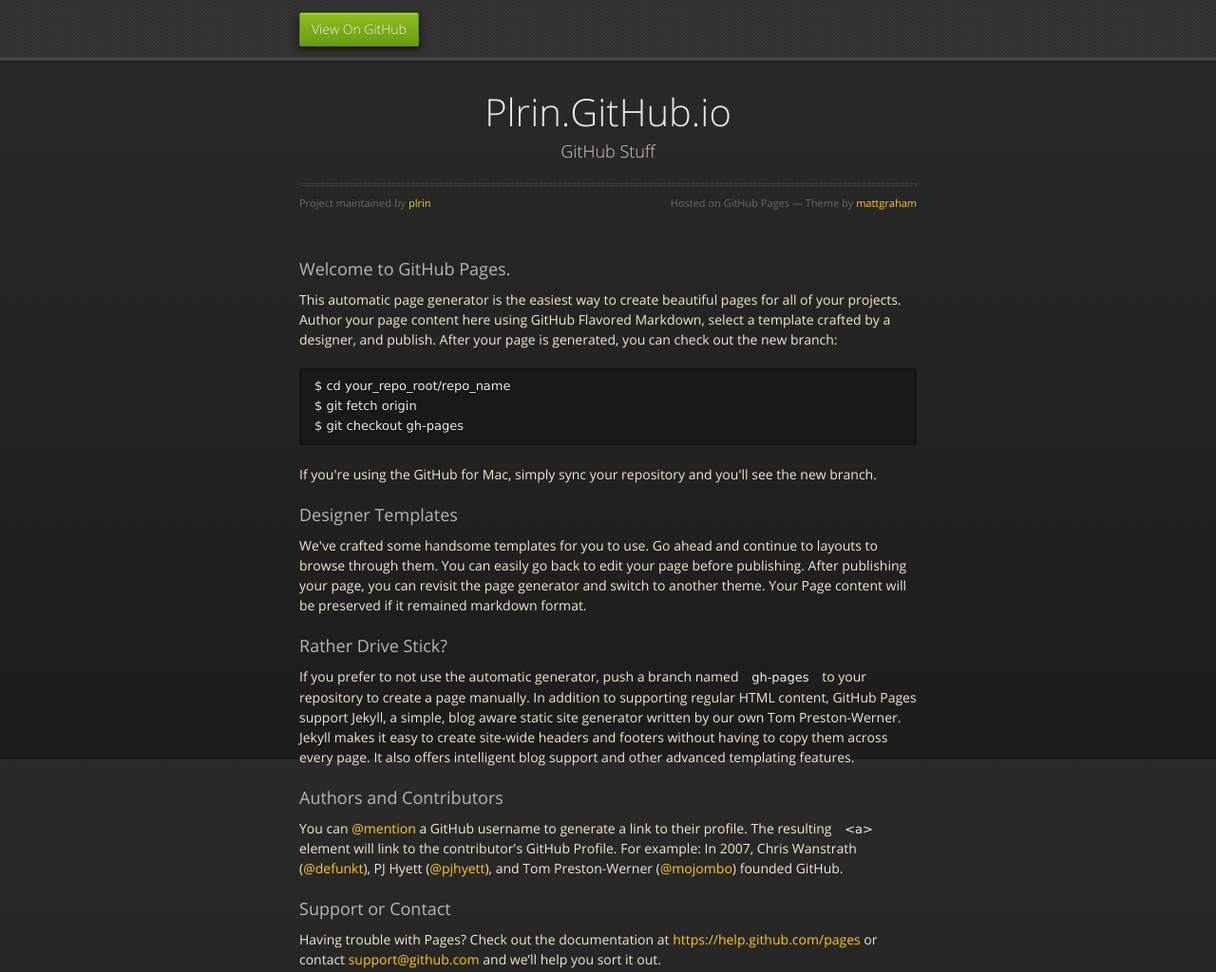
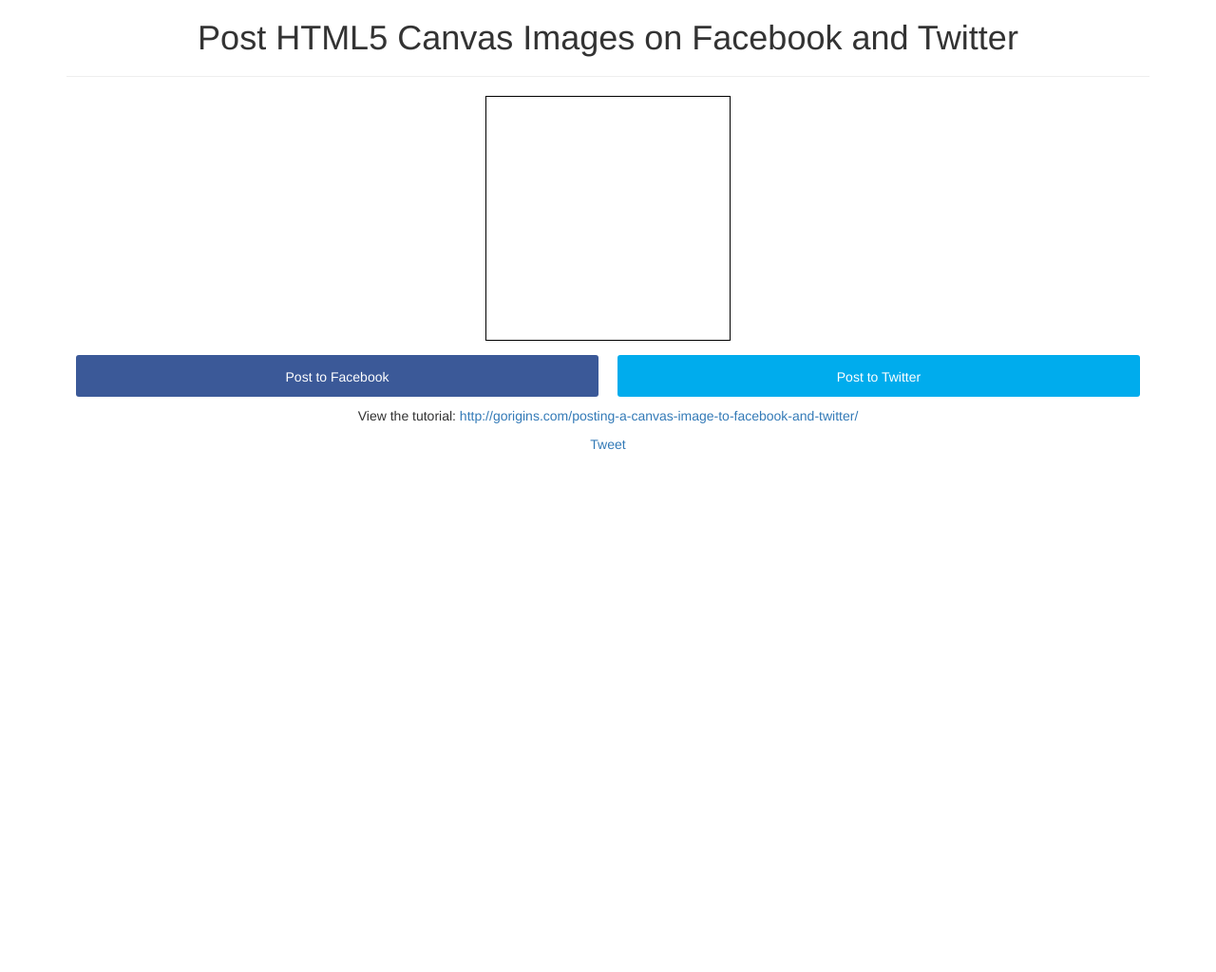
Before and after one commit to plrin/plrin.github.io, a plain HTML site: page index.html in a window 1280 px wide. Shown: the whole page at 95% size. After the commit the page ends 800 px from the top, so only its background shows below. Drawn offline with nearby package versions, Linux system fonts and the light colour scheme.

Commit message:
canvas2fb

```diff
--- a/index.html
+++ b/index.html
@@ -1,75 +1,192 @@
-<!doctype html>
-<html>
-  <head>
+<!DOCTYPE html>
+<html lang="en">
+<head>
     <meta charset="utf-8">
-    <meta http-equiv="X-UA-Compatible" content="chrome=1">
-    <title>Plrin.GitHub.io by plrin</title>
-    <link rel="stylesheet" href="stylesheets/styles.css">
-    <link rel="stylesheet" href="stylesheets/pygment_trac.css">
-    <script src="https://ajax.googleapis.com/ajax/libs/jquery/1.7.1/jquery.min.js"></script>
-    <script src="javascripts/respond.js"></script>
+    <meta http-equiv="X-UA-Compatible" content="IE=edge">
+    <meta name="viewport" content="width=device-width, initial-scale=1">
+
+    <meta property="fb:app_id" content="1667228050231771"/>
+    <meta property="fb:admins" content="jerezb"/>
+    <meta property="og:locale" content="en_US"/>
+    <meta property="og:site_name" content="Giovanni Origins"/>
+    <meta property="og:title" content="Posting a HTML5 Canvas Image to Facebook and Twitter"/>
+    <meta itemprop="name" content="Posting a HTML5 Canvas image to Facebook and Twitter"/>
+    <meta name="twitter:title" content="Posting a HTML5 Canvas image to Facebook and Twitter"/>
+    <meta property="og:url" content="http://gorigins.com/posting-a-canvas-image-to-facebook-and-twitter/"/>
+    <meta name="twitter:url" content="http://gorigins.com/posting-a-canvas-image-to-facebook-and-twitter/"/>
+    <meta property="og:type" content="article"/>
+    <meta property="article:published_time" content="2016-02-17T19:15:55+00:00"/>
+    <meta property="article:modified_time" content="2016-02-18T14:27:16+00:00" />
+    <meta property="og:updated_time" content="2016-02-18T14:27:16+00:00" />
+    <meta property="article:section" content="Coding"/>
+    <meta property="article:section" content="Tutorials"/>
+    <meta property="article:publisher" content="https://www.facebook.com/jerezb"/>
+    <link rel="publisher" href="https://plus.google.com/+JerezBain"/>
+    <meta name="twitter:site" content="@jerezb31"/>
+    <meta name="author" content="Jerez Bain"/>
+    <meta name="twitter:creator" content="@jerezb31"/>
+    <meta property="og:description" content="Part of a recent project was to take an HTML 5 Canvas Image and post it to Facebook and Twitter. Although this sounds pretty straightforward, the challenge was that there would be no image saved to the server. I couldn&#039;t just slap share buttons on the page, because share dialogs expect content"/>
+    <meta itemprop="description" content="Part of a recent project was to take an HTML 5 Canvas Image and post it to Facebook and Twitter. Although this sounds pretty straightforward, the challenge was that there would be no image saved to the server. I couldn&#039;t just slap share buttons on the page, because share dialogs expect content"/>
+    <meta property="og:image" content="http://gorigins.com/wp/wp-content/uploads/2016/02/Post-HTML5-Canvas-Image-on-Facebook-and-Twitter_panda.png"/>
+    <meta itemprop="image" content="http://gorigins.com/wp/wp-content/uploads/2016/02/Post-HTML5-Canvas-Image-on-Facebook-and-Twitter_panda.png"/>
+    <meta name="twitter:image:src" content="http://gorigins.com/wp/wp-content/uploads/2016/02/Post-HTML5-Canvas-Image-on-Facebook-and-Twitter_panda.png"/>
+    <meta name="twitter:card" content="summary_large_image"/>
+
+    <link rel="apple-touch-icon" sizes="57x57" href="../../wp/icons/apple-touch-icon-57x57.png">
+    <link rel="apple-touch-icon" sizes="60x60" href="../../wp/icons/apple-touch-icon-60x60.png">
+    <link rel="apple-touch-icon" sizes="72x72" href="../../wp/icons/apple-touch-icon-72x72.png">
+    <link rel="apple-touch-icon" sizes="76x76" href="../../wp/icons/apple-touch-icon-76x76.png">
+    <link rel="apple-touch-icon" sizes="114x114" href="../../wp/icons/apple-touch-icon-114x114.png">
+    <link rel="apple-touch-icon" sizes="120x120" href="../../wp/icons/apple-touch-icon-120x120.png">
+    <link rel="apple-touch-icon" sizes="144x144" href="../../wp/icons/apple-touch-icon-144x144.png">
+    <link rel="apple-touch-icon" sizes="152x152" href="../../wp/icons/apple-touch-icon-152x152.png">
+    <link rel="apple-touch-icon" sizes="180x180" href="../../wp/icons/apple-touch-icon-180x180.png">
+    <link rel="icon" type="image/png" href="../../wp/icons/favicon-32x32.png" sizes="32x32">
+    <link rel="icon" type="image/png" href="../../wp/icons/favicon-194x194.png" sizes="194x194">
+    <link rel="icon" type="image/png" href="../../wp/icons/favicon-96x96.png" sizes="96x96">
+    <link rel="icon" type="image/png" href="../../wp/icons/android-chrome-192x192.png" sizes="192x192">
+    <link rel="icon" type="image/png" href="../../wp/icons/favicon-16x16.png" sizes="16x16">
+    <link rel="manifest" href="../../wp/icons/manifest.json">
+    <link rel="mask-icon" href="../../wp/icons/safari-pinned-tab.svg" color="#990000">
+    <link rel="shortcut icon" href="../../wp/icons/favicon.ico">
+    <meta name="msapplication-TileColor" content="#b91d47">
+    <meta name="msapplication-TileImage" content="../../wp/icons/mstile-144x144.png">
+    <meta name="msapplication-config" content="../../wp/icons/browserconfig.xml">
+    <meta name="theme-color" content="#ffffff">
+
+    <title>Post HTML5 Canvas Image on Facebook and Twitter</title>
+
+    <!-- HTML5 shim and Respond.js for IE8 support of HTML5 elements and media queries -->
+    <!-- WARNING: Respond.js doesn't work if you view the page via file:// -->
     <!--[if lt IE 9]>
-      <script src="//html5shiv.googlecode.com/svn/trunk/html5.js"></script>
+    <script src="https://oss.maxcdn.com/html5shiv/3.7.2/html5shiv.min.js"></script>
+    <script src="https://oss.maxcdn.com/respond/1.4.2/respond.min.js"></script>
     <![endif]-->
-    <!--[if lt IE 8]>
-    <link rel="stylesheet" href="stylesheets/ie.css">
-    <![endif]-->
-    <meta name="viewport" content="width=device-width, initial-scale=1, user-scalable=no">
 
-  </head>
-  <body>
-      <div id="header">
-        <nav>
-          <li class="fork"><a href="https://github.com/plrin">View On GitHub</a></li>
-        </nav>
-      </div><!-- end header -->
+    <script src="https://cdnjs.cloudflare.com/ajax/libs/jquery/2.2.0/jquery.min.js"></script>
 
-    <div class="wrapper">
+    <!-- Latest compiled and minified CSS -->
+    <link rel="stylesheet" href="https://maxcdn.bootstrapcdn.com/bootstrap/3.3.6/css/bootstrap.min.css"
+          integrity="sha384-1q8mTJOASx8j1Au+a5WDVnPi2lkFfwwEAa8hDDdjZlpLegxhjVME1fgjWPGmkzs7" crossorigin="anonymous">
 
-      <section>
-        <div id="title">
-          <h1>Plrin.GitHub.io</h1>
-          <p>GitHub Stuff</p>
-          <hr>
-          <span class="credits left">Project maintained by <a href="https://github.com/plrin">plrin</a></span>
-          <span class="credits right">Hosted on GitHub Pages &mdash; Theme by <a href="https://twitter.com/michigangraham">mattgraham</a></span>
+    <!-- Latest compiled and minified JavaScript -->
+    <script src="https://maxcdn.bootstrapcdn.com/bootstrap/3.3.6/js/bootstrap.min.js"
+            integrity="sha384-0mSbJDEHialfmuBBQP6A4Qrprq5OVfW37PRR3j5ELqxss1yVqOtnepnHVP9aJ7xS"
+            crossorigin="anonymous"></script>
+
+    <link rel="stylesheet"
+          href="https://cdnjs.cloudflare.com/ajax/libs/bootstrap-material-design/0.5.8/css/bootstrap-material-design.min.css">
+    <link rel="stylesheet"
+          href="https://cdnjs.cloudflare.com/ajax/libs/bootstrap-material-design/0.5.8/css/ripples.min.css">
+    <script src="https://cdnjs.cloudflare.com/ajax/libs/bootstrap-material-design/0.5.8/js/material.min.js"></script>
+    <script src="https://cdnjs.cloudflare.com/ajax/libs/bootstrap-material-design/0.5.8/js/ripples.min.js"></script>
+    <style>
+        /*Share Button Styles*/
+        .flex-container {
+            /* We first create a flex layout context */
+            display: -webkit-box;
+            display: -moz-box;
+            display: -ms-flexbox;
+            display: -webkit-flex;
+            display: flex;;
+
+            /* Then we define the flow direction and if we allow the items to wrap
+             * Remember this is the same as:
+             * flex-direction: row;
+             * flex-wrap: wrap;
+             */
+            flex-flow: row nowrap;
+
+            /* Then we define how is distributed the remaining space */
+            justify-content: space-around;
+        }
+
+        .share-btn {
+            padding: 0px 10px;
+            width: 100%;
+            height: 44px;
+            margin: 10px;
+
+            line-height: 44px;
+            color: white;
+            text-align: center;
+            border-radius: 3px;
+        }
+
+        .share-btn, .share-btn:hover {
+            color: #ffffff;
+            text-decoration: none;
+        }
+
+        .share-btn.facebook,
+        .btn.facebook {
+            background: #3b5998;
+        }
+
+        .share-btn.facebook:hover, .btn.facebook:hover {
+            background: #4c70ba !important;
+        }
+
+        .share-btn.twitter,
+        .btn.twitter {
+            background: #00aced;
+        }
+
+        .share-btn.twitter:hover, .btn.twitter:hover {
+            background: #21c2ff !important;
+        }
+    </style>
+    <script>
+      window.fbAsyncInit = function() {
+        FB.init({
+          appId      : '297056314120064',
+          xfbml      : true,
+          version    : 'v2.11'
+        });
+        FB.AppEvents.logPageView();
+      };
+
+      (function(d, s, id){
+         var js, fjs = d.getElementsByTagName(s)[0];
+         if (d.getElementById(id)) {return;}
+         js = d.createElement(s); js.id = id;
+         js.src = "https://connect.facebook.net/en_US/sdk.js";
+         fjs.parentNode.insertBefore(js, fjs);
+       }(document, 'script', 'facebook-jssdk'));
+    </script>
+</head>
+<body>
+<div class="container">
+
+    <div class="starter-template text-center">
+        <h1>Post HTML5 Canvas Images on Facebook and Twitter</h1>
+        <hr>
+        <canvas id="canvas" style="border:1px solid black;" width="256" height="256"></canvas>
+        <!--<div class="btn-group btn-group-justified btn-group-raised">
+            <a href="javascript:void(0)" id="shareFB" class="btn facebook">Post to Facebook</a>
+            <a href="javascript:void(0)" id="shareTW" class="btn twitter">Post to Twitter</a>
+        </div>-->
+        <div class='flex-container'>
+            <a href='javascript:void(0)' id='shareFB' class='btn share-btn facebook'>Post to Facebook</a>
+            <a href='javascript:void(0)' id='shareTW' class='btn share-btn twitter'>Post to Twitter</a>
         </div>
+        <p>View the tutorial: <a href="http://gorigins.com/posting-a-canvas-image-to-facebook-and-twitter/">http://gorigins.com/posting-a-canvas-image-to-facebook-and-twitter/</a></p>
 
-        <h3>
-<a id="welcome-to-github-pages" class="anchor" href="#welcome-to-github-pages" aria-hidden="true"><span class="octicon octicon-link"></span></a>Welcome to GitHub Pages.</h3>
+        <div>
+            <a href="https://twitter.com/share" class="twitter-share-button" data-via="jerezb31" data-hashtags="html5">Tweet</a>
+            <script>!function(d,s,id){var js,fjs=d.getElementsByTagName(s)[0],p=/^http:/.test(d.location)?'http':'https';if(!d.getElementById(id)){js=d.createElement(s);js.id=id;js.src=p+'://platform.twitter.com/widgets.js';fjs.parentNode.insertBefore(js,fjs);}}(document, 'script', 'twitter-wjs');</script>
+            <div
+                class="fb-like"
+                data-share="true"
+                data-width="450"
+                data-show-faces="true">
+            </div>
+        </div>
+    </div>
 
-<p>This automatic page generator is the easiest way to create beautiful pages for all of your projects. Author your page content here using GitHub Flavored Markdown, select a template crafted by a designer, and publish. After your page is generated, you can check out the new branch:</p>
+</div>
+<!-- /.container -->
+<script src="main.js" type="text/javascript"></script>
 
-<pre><code>$ cd your_repo_root/repo_name
-$ git fetch origin
-$ git checkout gh-pages
-</code></pre>
-
-<p>If you're using the GitHub for Mac, simply sync your repository and you'll see the new branch.</p>
-
-<h3>
-<a id="designer-templates" class="anchor" href="#designer-templates" aria-hidden="true"><span class="octicon octicon-link"></span></a>Designer Templates</h3>
-
-<p>We've crafted some handsome templates for you to use. Go ahead and continue to layouts to browse through them. You can easily go back to edit your page before publishing. After publishing your page, you can revisit the page generator and switch to another theme. Your Page content will be preserved if it remained markdown format.</p>
-
-<h3>
-<a id="rather-drive-stick" class="anchor" href="#rather-drive-stick" aria-hidden="true"><span class="octicon octicon-link"></span></a>Rather Drive Stick?</h3>
-
-<p>If you prefer to not use the automatic generator, push a branch named <code>gh-pages</code> to your repository to create a page manually. In addition to supporting regular HTML content, GitHub Pages support Jekyll, a simple, blog aware static site generator written by our own Tom Preston-Werner. Jekyll makes it easy to create site-wide headers and footers without having to copy them across every page. It also offers intelligent blog support and other advanced templating features.</p>
-
-<h3>
-<a id="authors-and-contributors" class="anchor" href="#authors-and-contributors" aria-hidden="true"><span class="octicon octicon-link"></span></a>Authors and Contributors</h3>
-
-<p>You can <a href="https://github.com/blog/821" class="user-mention">@mention</a> a GitHub username to generate a link to their profile. The resulting <code>&lt;a&gt;</code> element will link to the contributor's GitHub Profile. For example: In 2007, Chris Wanstrath (<a href="https://github.com/defunkt" class="user-mention">@defunkt</a>), PJ Hyett (<a href="https://github.com/pjhyett" class="user-mention">@pjhyett</a>), and Tom Preston-Werner (<a href="https://github.com/mojombo" class="user-mention">@mojombo</a>) founded GitHub.</p>
-
-<h3>
-<a id="support-or-contact" class="anchor" href="#support-or-contact" aria-hidden="true"><span class="octicon octicon-link"></span></a>Support or Contact</h3>
-
-<p>Having trouble with Pages? Check out the documentation at <a href="https://help.github.com/pages">https://help.github.com/pages</a> or contact <a href="mailto:support@github.com">support@github.com</a> and we’ll help you sort it out.</p>
-      </section>
-
-    </div>
-    <!--[if !IE]><script>fixScale(document);</script><![endif]-->
-
-  </body>
+</body>
 </html>
```
